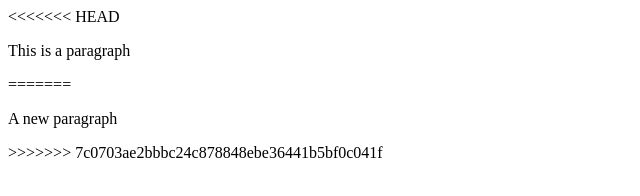
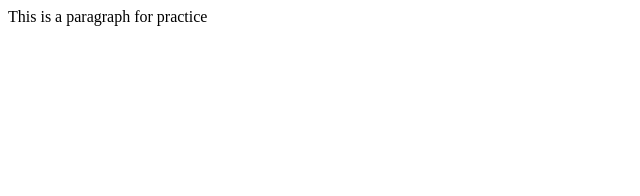
Before and after one commit to LuckyInsaan0510/Git, a plain HTML site: page index.html in a window 1280 px wide. Shown: the whole page, without its empty margins (0-640 px from the left). Drawn offline with Linux system fonts and the light colour scheme.

Commit message:
saved changes for index.html

```diff
--- a/index.html
+++ b/index.html
@@ -1,6 +1,2 @@
-<<<<<<< HEAD
-<!--this is for practice> <!-->
-<p> This is a paragraph</p>
-=======
-<p>A new paragraph</p>
->>>>>>> 7c0703ae2bbbc24c878848ebe36441b5bf0c041f
+<!-- This is for practice-->
+ <p>This is a paragraph for practice</p>
```
